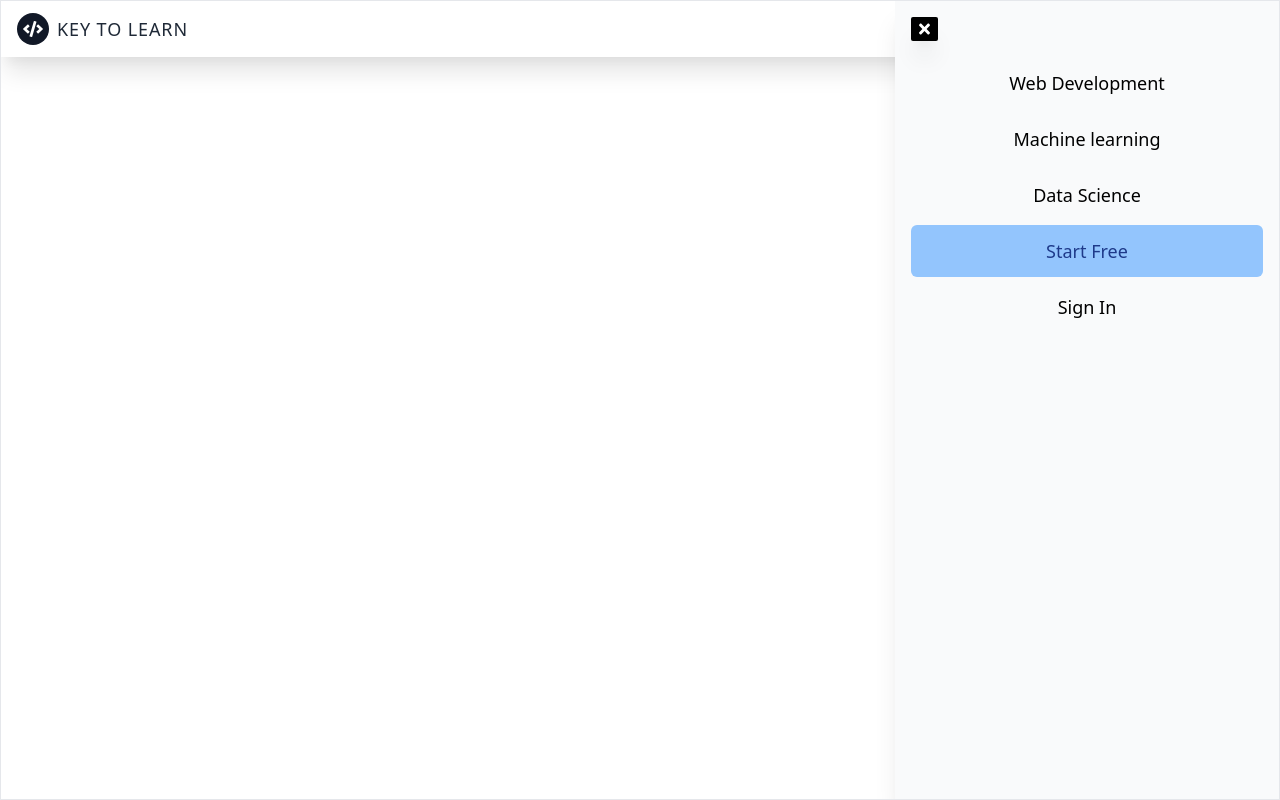
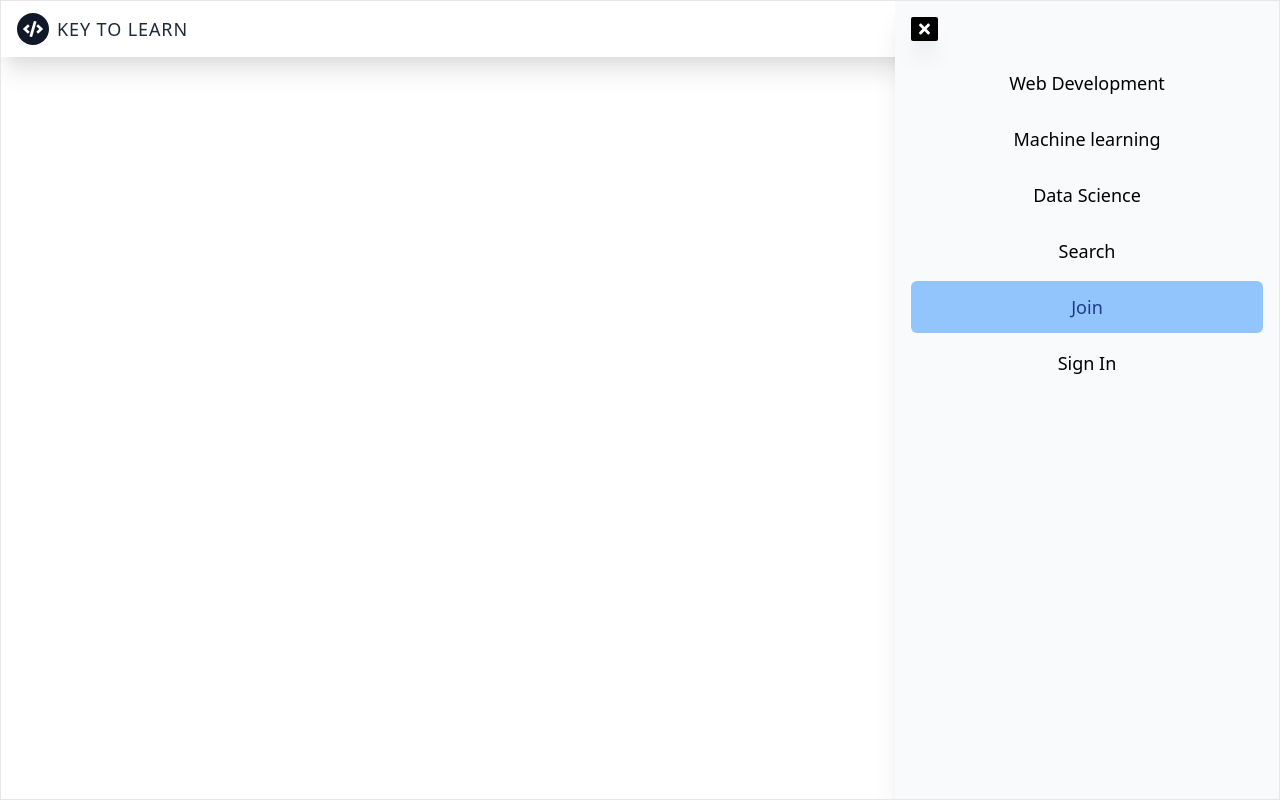
Before and after one commit to neuodev/key-to-learn, a Next.js app in the folder client/: page / in a window 1280 px wide. Built offline with nearby package versions, Linux system fonts and the light colour scheme.

Commit message:
Add searching tab

```diff
--- a/client/components/Layouts/SideBar.js
+++ b/client/components/Layouts/SideBar.js
@@ -3,7 +3,7 @@ import { FontAwesomeIcon } from "@fortawesome/react-fontawesome";
 import { faTimes } from "@fortawesome/free-solid-svg-icons";
 import Link from "next/link";
 
-const startFree = "Start Free";
+const join = "Join";
 
 const MENU_ITEMS = [
   {
@@ -19,8 +19,13 @@ const MENU_ITEMS = [
     path: "/data-science",
   },
   {
-    title: startFree,
-    path: "/start-free",
+    title: "Search",
+    path: "/search",
+  },
+  ,
+  {
+    title: join,
+    path: "/join",
   },
   ,
   {
@@ -65,7 +70,7 @@ const SideBar = ({ showSideBar, hideSidebar }) => {
                 <Link href={tab.path}>
                   <p
                     className={` py-3 w-full inline-block cursor-pointer rounded-md ${
-                      tab.title === startFree
+                      tab.title === join
                         ? "bg-blue-300 text-blue-900 hover:bg-blue-200"
                         : "hover:bg-gray-100"
                     }`}
```
